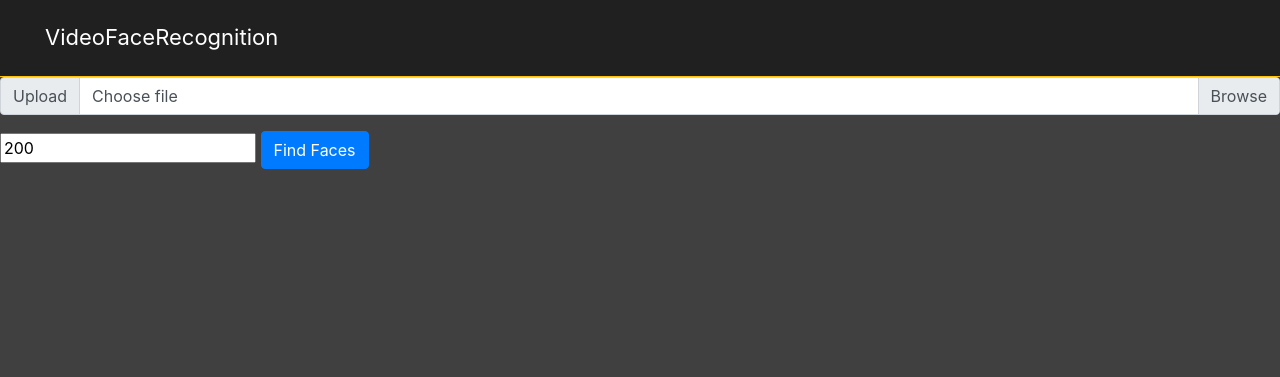
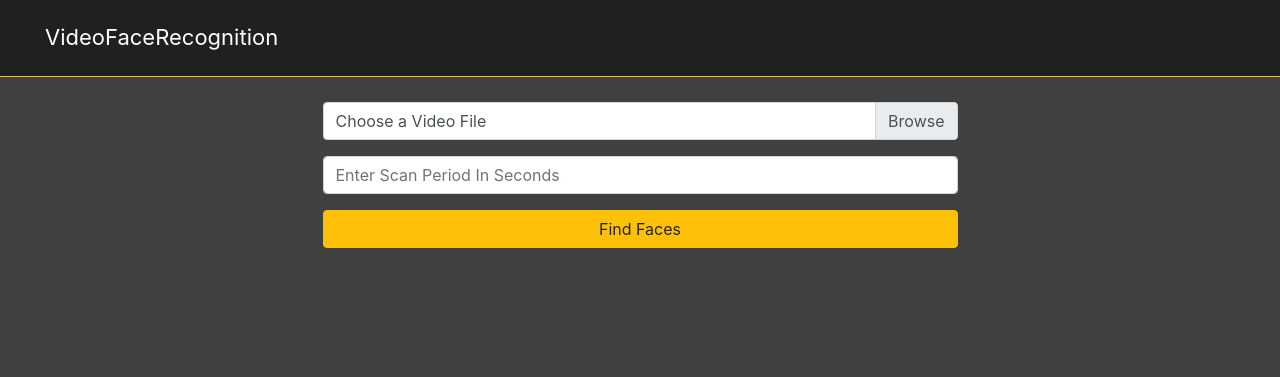
Before and after one commit to molokhovdmitry/video-face-count, a Flask app: page / in a window 1280 px wide. Shown: the top 377 px of the page. Run offline with Flask 2, Linux system fonts and the light colour scheme; some libraries are stand-ins or nearby versions.

Commit message:
Style update

```diff
--- a/VFR/application.py
+++ b/VFR/application.py
@@ -19,11 +19,6 @@ def find():
     if request.method == 'POST':
         db = get_db()
 
-        # Check if user entered "step"
-        if not request.form.get('step'):
-            flash('Enter "step"')
-            return redirect(request.url)
-
         # Check if user selected a file
         file = request.files['file']
         if not file.filename:
@@ -33,6 +28,11 @@ def find():
         # Check if the filename is allowed
         if not allowed_file(file.filename):
             flash('Wrong file extension')
+            return redirect(request.url)
+
+        # Check if user entered "step"
+        if not request.form.get('step'):
+            flash('Enter "step"')
             return redirect(request.url)
 
         # Upload file
@@ -117,7 +117,7 @@ def find():
             db.execute('INSERT INTO frames (video_id, second, frame, faces) VALUES (?, ?, ?, ?)', (rowID, timeArray[j], frameArray[j], faceArray[j]))
         db.commit()
 
-        return render_template('plot.html', videoName=videoName, duration=duration, FPS=FPS, dimensions=dimensions, step=step, faceArray=faceArray, timeArray=timeArray)
+        return render_template('plot.html', videoName=videoName, videoExtension=videoExtension, duration=duration, FPS=FPS, dimensions=dimensions, step=step, faceArray=faceArray, timeArray=timeArray)
 
     return render_template('index.html')
 
--- /dev/null
+++ b/VFR/static/scripts.js
@@ -0,0 +1,10 @@
+// Shows filename when user uploads a file
+function showFileName() {
+    var name = document.getElementById('input')
+    document.getElementById('inputField').innerHTML = name.files.item(0).name;
+  }
+
+// Shows a loading animation when form is submitted
+function loadingAnimation() {
+document.getElementById('loader').style.display = "block";
+}
--- a/VFR/static/styles.css
+++ b/VFR/static/styles.css
@@ -1,5 +1,4 @@
-html
-{
+html > * {
     background: #404040;
 }
 
@@ -19,7 +18,43 @@ html
 }
 
 .main-wrapper {
-    background-color: #404040;
+    text-align: center;
+    padding: 25px 5px 5px 5px;
+}
+
+.loader {
+    display: none;
+    margin-left: auto;
+    margin-right: auto;
+    margin-top: 20px;
+    border: 5px solid white;
+    border-top: 5px solid #ffc107;
+    border-radius: 50%;
+    width: 40px;
+    height: 40px;
+    animation: spin 2s linear infinite;
+}
+.loader-shown {
+    display: block;
+}
+
+@keyframes spin {
+    0% { transform: rotate(0deg); }
+    100% { transform: rotate(360deg); }
+}
+
+.form {
+    width: 50%;
+    margin: auto;
+    min-width: 630px;
+}
+
+.form > *{
+    width: 100%;
+}
+
+.custom-file-label {
+    text-align: left;
 }
 
 @media screen and (max-width: 640px) {
@@ -30,47 +65,11 @@ html
     .home-wrapper {
         width: 100%;
     }
-}
 
-/*
-@media (prefers-color-scheme: light) {
-        body
-    {
-        background-color: #FFFFFF;
+    .form {
+        width: 100%;
+        margin: auto;
+        min-width: unset;
     }
 
-    .header {
-        background-color: #FFFFFF;
-    }
-
-    .header a {
-        background-color: #FFFFFF;
-        color: black;
-    }
-
-    .header-right a:hover {
-        background-color: black;
-        color: white;
-    }
-
-    .home-wrapper {
-        background-color: #EEEEEE;
-    }
-
-    .home-text {
-        color: black;
-    }
-
-    .card {
-    background-color: #eee;
-    }
-
-    .card-title {
-        color: black;
-    }
-
-    .card-bottom {
-        color: black;
-    }
 }
-*/
--- a/VFR/templates/index.html
+++ b/VFR/templates/index.html
@@ -5,17 +5,17 @@
 {% endblock %}
 
 {% block main %}
-    <form action="/" enctype=multipart/form-data method="post">
+  <form onsubmit="loadingAnimation()" class="form" action="/" enctype=multipart/form-data method="post">
       <div class="input-group mb-3">
-            <div class="input-group-prepend">
-              <span class="input-group-text" id="inputGroupFileAddon01">Upload</span>
-            </div>
           <div class="custom-file">
-              <input name="file" accept=".mp4,.avi" type="file" class="custom-file-input" aria-describedby="inputGroupFileAddon01">
-              <label class="custom-file-label" for="inputGroupFile01">Choose file</label>
+            <input id="input" onchange="showFileName()" name="file" accept=".mp4,.avi" type="file" class="custom-file-input" aria-describedby="inputGroupFileAddon01">
+            <label id="inputField" class="custom-file-label" for="inputGroupFile01">Choose a Video File</label>
           </div>
       </div>
-        <input name="step" type="number" min="1" step="1" value="200">
-        <button class="btn btn-primary" type="submit">Find Faces</button>
+      <div class="input-group mb-3">
+          <input class="form-control" name="step" type="number" min="1" step="1" placeholder="Enter Scan Period In Seconds">
+      </div>
+      <button class="btn btn-warning" type="submit">Find Faces</button>
   </form>
+  <div id="loader" class="loader"></div>
 {% endblock %}
--- a/VFR/templates/layout.html
+++ b/VFR/templates/layout.html
@@ -6,8 +6,10 @@
     <meta name="viewport" content="width=device-width, initial-scale=1.0">
 
     <link href="https://stackpath.bootstrapcdn.com/bootstrap/4.5.0/css/bootstrap.min.css" rel="stylesheet">
+    <script src="https://cdn.jsdelivr.net/npm/chart.js@2.9.4/dist/Chart.min.js"></script>
+
     <link href="{{ url_for('static', filename='styles.css') }}" rel="stylesheet">
-    <script src="https://cdn.jsdelivr.net/npm/chart.js@2.9.4/dist/Chart.min.js"></script>
+    <script src="{{ url_for('static', filename='scripts.js') }}"></script>
 
     <title>{% block title %}{% endblock %}</title>
 </head>
@@ -20,7 +22,7 @@
     <main class="main-wrapper">
         {% if get_flashed_messages() %}
             <header>
-                <div class="alert alert-primary border text-center" role="alert">
+                <div class="alert alert-danger text-center" role="alert">
                     {{ get_flashed_messages() | join(" ") }}
                 </div>
             </header>
@@ -28,7 +30,6 @@
 
         {% block main %}{% endblock %}
     </main>
-
 </body>
 
 </html>
```
Also changed, not shown: VFR/templates/plot.html (+51 -8 lines). Lines whose indentation alone changed are shown as unchanged.
